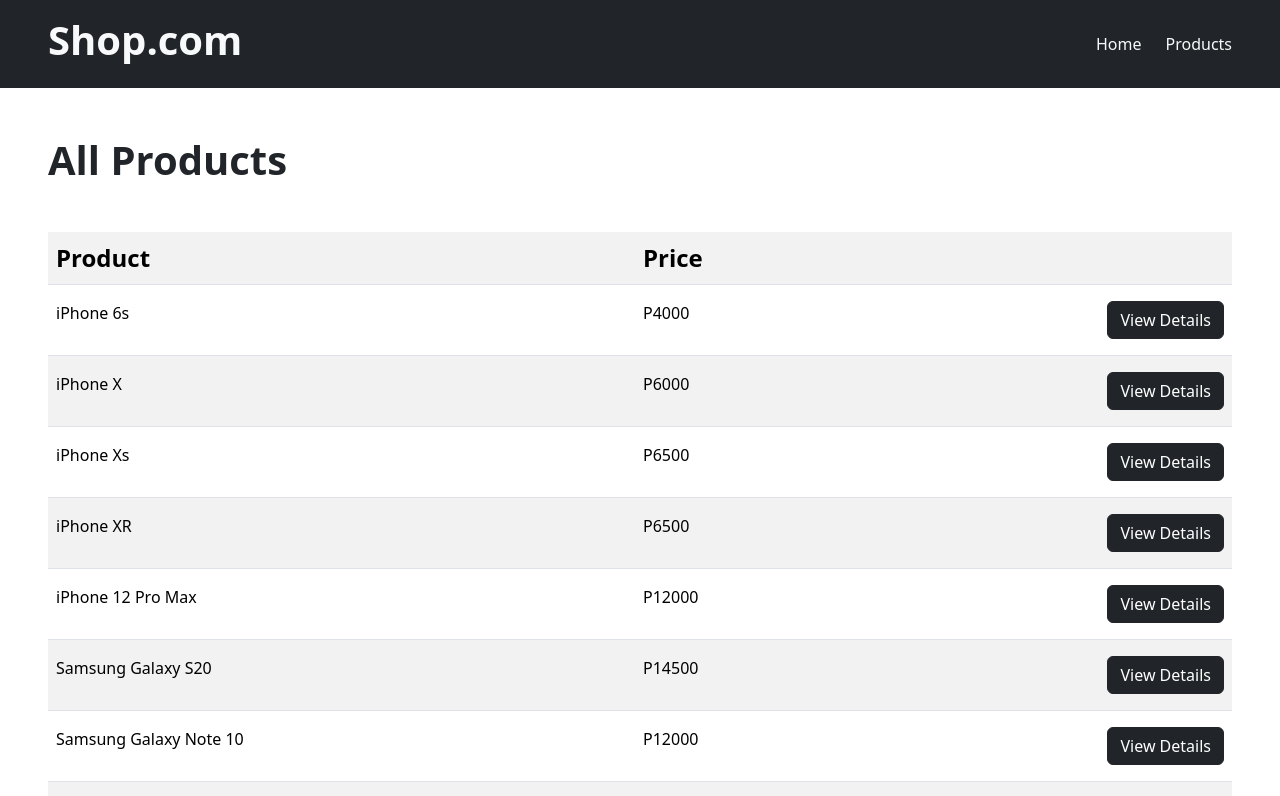
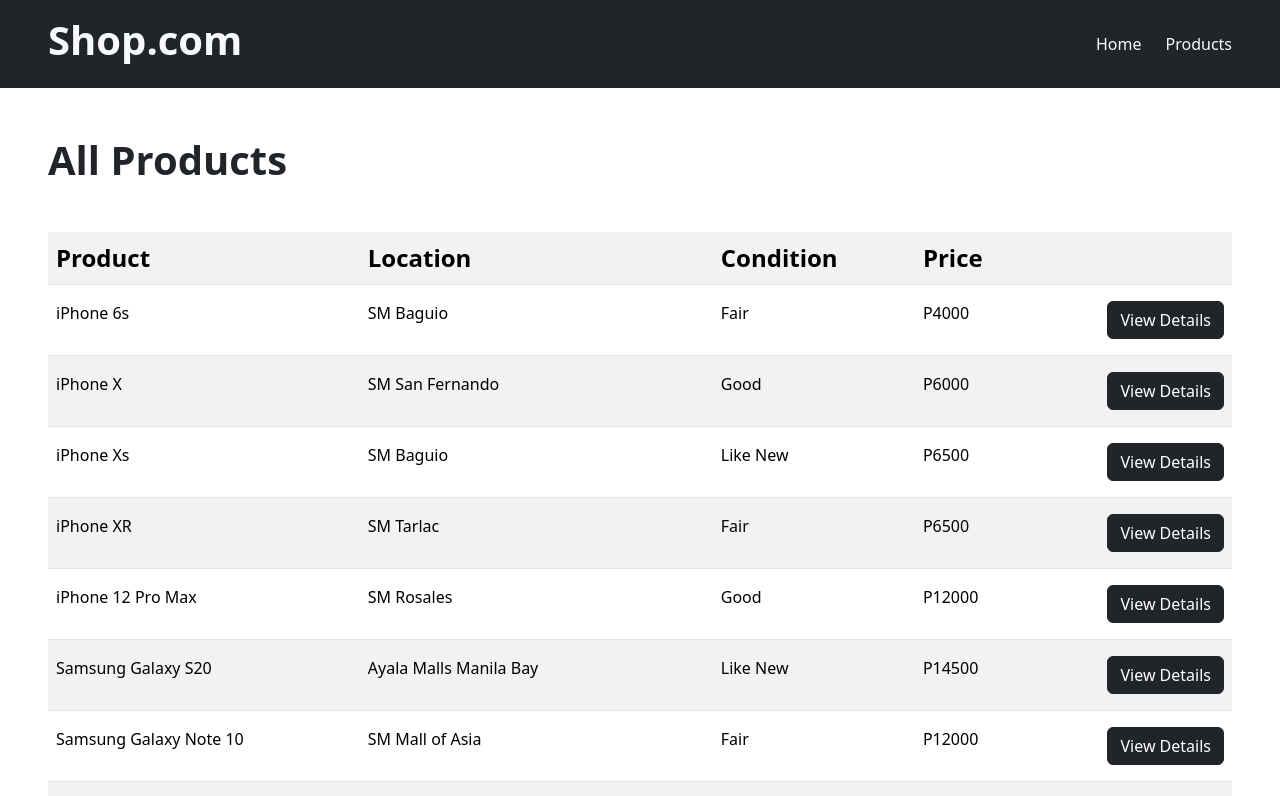
Before and after one commit to locwa/FG-Lab-6, an Angular app: page /product-list in a window 1280 px wide. Shown: the top 796 px of the page. Built offline with nearby package versions, Linux system fonts and the light colour scheme.

Commit message:
added columns

```diff
--- a/src/app/product-list/product-list.component.html
+++ b/src/app/product-list/product-list.component.html
@@ -8,11 +8,15 @@
         <tbody>
             <tr>
                 <th class="fs-4">Product</th>
+                <th class="fs-4">Location</th>
+                <th class="fs-4">Condition</th>
                 <th class="fs-4">Price</th>
                 <th class="fs-4">&nbsp;</th>
             </tr>
             <tr *ngFor = "let product of products">
                 <td class="py-3">{{product.name}}</td>
+                <td class="py-3">{{product.location}}</td>
+                <td class="py-3">{{product.condition}}</td>
                 <td class="py-3">P{{product.price}}</td>
                 <td class="py-3 text-end">
                     <a [routerLink]="['/product-details', product.id]" ><button class="btn btn-dark">View Details</button></a>
```
